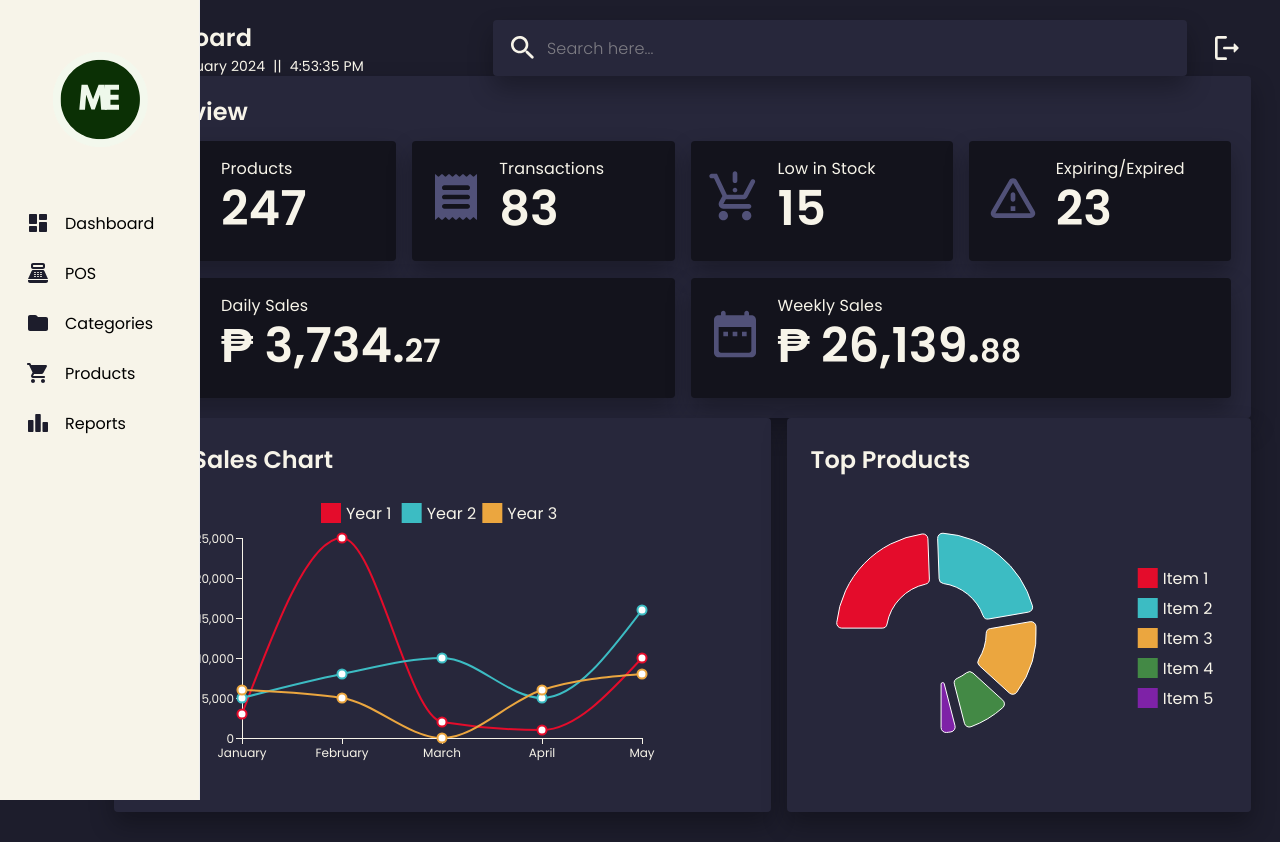
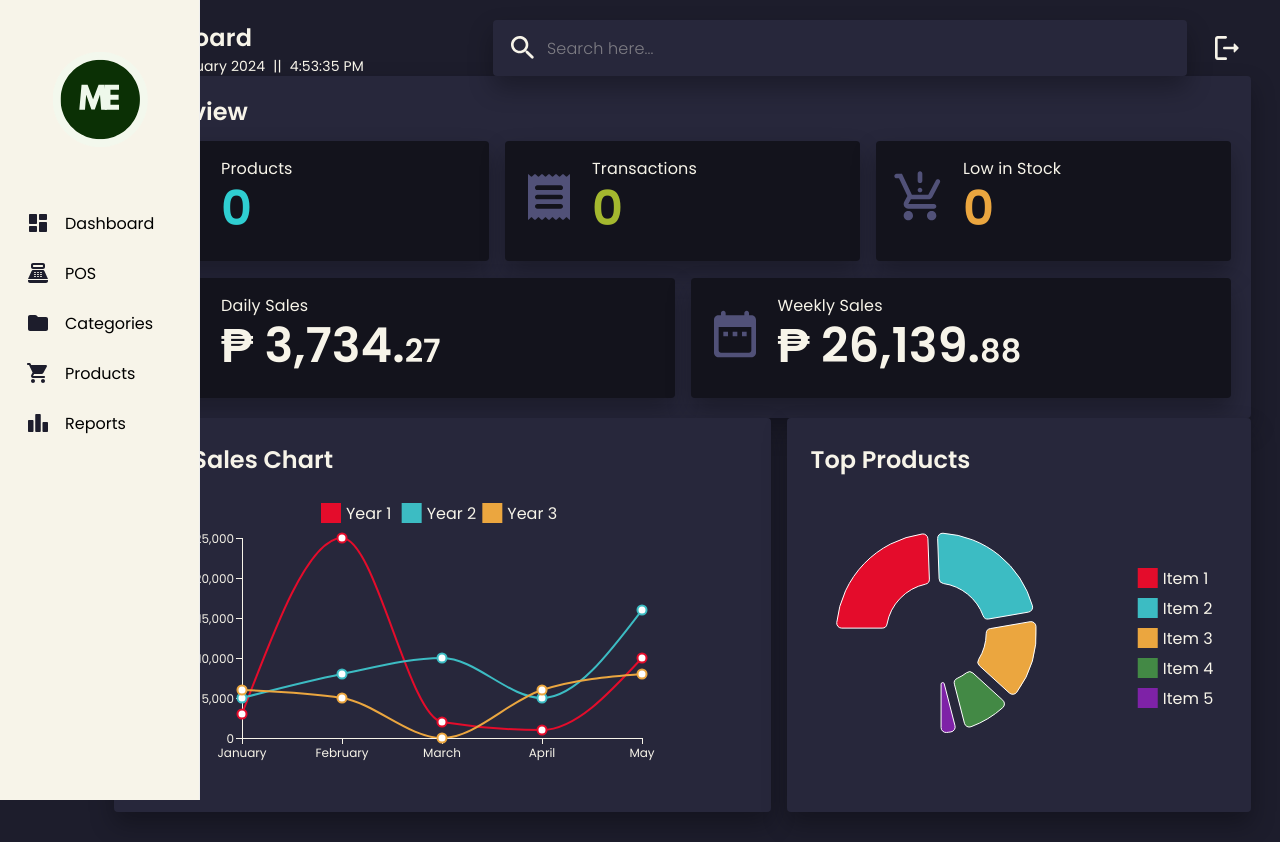
Before and after one commit to m4rceee/pos-system, a React (Vite) app: page /dashboard in a window 1280 px wide. Built offline with nearby package versions, Linux system fonts and the light colour scheme.

Commit message:
Update dashboard.jsx

```diff
--- a/src/dashboard.jsx
+++ b/src/dashboard.jsx
@@ -4,6 +4,9 @@ import 'typeface-poppins';
 import SideBar from './common/sidebar';
 import Header from './common/header';
 import { ThemeProvider, createTheme } from '@mui/material/styles';
+
+import { firestore } from './firebaseConfig';
+import { where, limit, query, orderBy, addDoc, getDoc, getDocs, collection, doc, onSnapshot, updateDoc, deleteDoc } from '@firebase/firestore';
 
 import { BarChart } from '@mui/x-charts/BarChart';
 import { PieChart } from '@mui/x-charts/PieChart';
@@ -27,6 +30,8 @@ import {
     DateRangeRounded,
     CalendarMonthRounded,
 } from '@mui/icons-material';
+
+import { ClipLoader } from 'react-spinners';
 
 const customTheme = createTheme({
     typography: {
@@ -77,6 +82,10 @@ const data = [
 export default function DashboardHome() {
 
    const [currentDateTime, setCurrentDateTime] = useState(new Date());
+   const [productCount, setProductCount] = useState(0);
+   const [transactionCount, setTransactionCount] = useState(0);
+   const [lowInStockCount, setLowInStockCount] = useState(0);
+   const [loading, setLoading] = useState(true);
 
   useEffect(() => {
     const intervalId = setInterval(() => {
@@ -100,6 +109,34 @@ export default function DashboardHome() {
   const options = { hour: 'numeric', minute: 'numeric', second: 'numeric' };
     return date.toLocaleTimeString(undefined, options);
   };
+
+  useEffect(() => {
+    const fetchData = async () => {
+        try {
+            // Product Count
+            const productQuerySnapshot = await getDocs(collection(firestore, 'Products'));
+            setProductCount(productQuerySnapshot.size);
+
+            // Transaction Count
+            const transactionQuerySnapshot = await getDocs(collection(firestore, 'Transactions'));
+            setTransactionCount(transactionQuerySnapshot.size);
+
+            // Low In Stock Count
+            const lowInStockQuerySnapshot = await getDocs(collection(firestore, 'Products'));
+            const lowInStockItems = lowInStockQuerySnapshot.docs.filter(doc => doc.data().itemQuantity <= 10);
+            setLowInStockCount(lowInStockItems.length);
+
+            // All data fetched, set loading to false
+            setLoading(false);
+        } catch (error) {
+            console.error('Error fetching data:', error);
+            // Handle error if needed
+            setLoading(false);
+        }
+    };
+
+    fetchData();
+}, []);
 
     return(
 
@@ -145,7 +182,7 @@ export default function DashboardHome() {
                                 Overview
                                 </Typography>
                                 <Grid container spacing={2} style={{ paddingTop: '5px', display: 'flex', flexDirection: 'row', justifyContent: 'center', alignItems: 'center' }}>
-                                    <Grid item xs={3} >
+                                    <Grid item xs={4} >
                                         <Card style={{ background: '#13131c', boxShadow: '0 12px 24px rgba(0, 0, 0, 0.3)' }}>
                                             <CardContent style={{ display: 'flex', flexDirection: 'row', justifyContent: 'center', alignItems: 'center' }}>
                                                 <ShoppingBagRounded sx={{ fontSize: '3.5rem', color: '#515178' }} />
@@ -153,14 +190,19 @@ export default function DashboardHome() {
                                                     <Typography  style={{ fontSize: '1rem', fontWeight: 'normal', color: colors.secondary, fontFamily: 'Poppins, sans-serif' }}>
                                                     Products
                                                     </Typography>
-                                                    <Typography variant="h3" style={{fontWeight: '600', fontFamily: 'Poppins, sans-serif', color: colors.secondary}}>
-                                                    247
+                                                    {loading ? (
+                                                        <ClipLoader color={colors.accentCyan} size={45} />
+                                                    ) : (
+                                                    <Typography variant="h3" color={colors.accentCyan} style={{fontWeight: '600', fontFamily: 'Poppins, sans-serif'}}>
+                                                        {productCount}
                                                     </Typography>
+                                                    )
+                                                    }
                                                 </Stack>
                                             </CardContent>
                                         </Card>
                                     </Grid>
-                                    <Grid item xs={3}>
+                                    <Grid item xs={4}>
                                         <Card style={{ background: '#13131c', boxShadow: '0 12px 24px rgba(0, 0, 0, 0.3)' }}>
                                             <CardContent style={{ display: 'flex', flexDirection: 'row', justifyContent: 'center', alignItems: 'center' }}>
                                                 <ReceiptRounded sx={{ fontSize: '3.5rem', color: '#515178' }} />
@@ -168,14 +210,20 @@ export default function DashboardHome() {
                                                     <Typography style={{ fontSize: '1rem', fontWeight: 'normal', color: colors.secondary, fontFamily: 'Poppins, sans-serif' }}>
                                                     Transactions
                                                     </Typography>
-                                                    <Typography variant="h3" color={colors.accentOlive} style={{fontWeight: '600', fontFamily: 'Poppins, sans-serif', color: colors.secondary}}>
-                                                    83
+                                                    {loading ? (
+                                                        <ClipLoader color={colors.accentOlive} size={45} />
+                                                    ) : (
+                                                    <Typography variant="h3" color={colors.accentOlive} style={{fontWeight: '600', fontFamily: 'Poppins, sans-serif'}}>
+                                                        {transactionCount}
                                                     </Typography>
+                                                    )
+                                                    }
+
                                                 </Stack>
                                             </CardContent>
                                         </Card>
                                     </Grid>
-                                    <Grid item xs={3}>
+                                    <Grid item xs={4}>
                                         <Card style={{ background: '#13131c', boxShadow: '0 12px 24px rgba(0, 0, 0, 0.3)' }}>
                                             <CardContent style={{ display: 'flex', flexDirection: 'row', justifyContent: 'center', alignItems: 'center' }}>
                                                 <ProductionQuantityLimitsRounded sx={{ fontSize: '3.5rem', color: '#515178' }} />
@@ -183,24 +231,14 @@ export default function DashboardHome() {
                                                     <Typography style={{ fontSize: '1rem', fontWeight: 'normal', color: colors.secondary, fontFamily: 'Poppins, sans-serif' }}>
                                                     Low in Stock
                                                     </Typography>
-                                                    <Typography variant="h3" color={colors.accentYellow} style={{fontWeight: '600', fontFamily: 'Poppins, sans-serif', color: colors.secondary}}>
-                                                    15
-                                                    </Typography>
-                                                </Stack>
-                                            </CardContent>
-                                        </Card>
-                                    </Grid>
-                                    <Grid item xs={3}>
-                                        <Card style={{ background: '#13131c', boxShadow: '0 12px 24px rgba(0, 0, 0, 0.3)' }}>
-                                            <CardContent style={{ display: 'flex', flexDirection: 'row', justifyContent: 'center', alignItems: 'center' }}>
-                                                <WarningAmberRounded sx={{ fontSize: '3.5rem', color: '#515178' }} />
-                                                <Stack sx={{ paddingLeft: '15px', flex: 1 }}>
-                                                    <Typography style={{ fontSize: '1rem', fontWeight: 'normal', color: colors.secondary, fontFamily: 'Poppins, sans-serif' }}>
-                                                    Expiring/Expired
-                                                    </Typography>
-                                                    <Typography variant="h3" color={colors.accentRed} style={{fontWeight: '600', fontFamily: 'Poppins, sans-serif', color: colors.secondary}}>
-                                                    23
-                                                    </Typography>
+                                                    {loading ? (
+                                                        <ClipLoader color={colors.accentYellow} size={45} />
+                                                    ) : (
+                                                        <Typography variant="h3" color={colors.accentYellow} style={{fontWeight: '600', fontFamily: 'Poppins, sans-serif'}}>
+                                                        {lowInStockCount}
+                                                        </Typography>
+                                                    )
+                                                }
                                                 </Stack>
                                             </CardContent>
                                         </Card>
```
